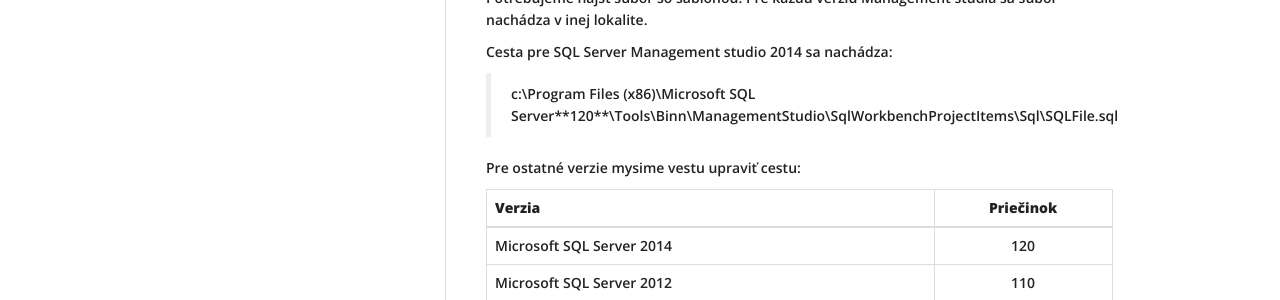
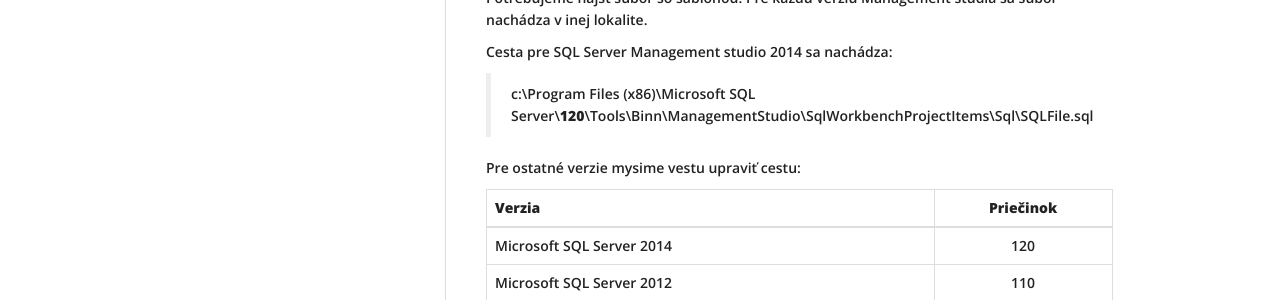
Before and after one commit to zemacik/zemacik.github.io, a Jekyll site: the page built from _posts/2016-02-01-default_newquery_management_studio_content.md, in a window 1280 px wide. Shown: the part 717-1017 px from the top of the page. Built offline with Jekyll 4.4.1, drawn with Linux system fonts in a browser that asks for light colours; nearby versions of some CDN libraries.

```diff
--- a/_posts/2016-02-01-default_newquery_management_studio_content.md
+++ b/_posts/2016-02-01-default_newquery_management_studio_content.md
@@ -39,7 +39,7 @@ Potrebujeme nájsť súbor so šablónou. Pre každú verziu Management studia s
 
 Cesta pre SQL Server Management studio 2014 sa nachádza:
 
-> c:\Program Files (x86)\Microsoft SQL Server\**120**\Tools\Binn\ManagementStudio\SqlWorkbenchProjectItems\Sql\SQLFile.sql
+> c:\Program Files (x86)\Microsoft SQL Server\\**120**\Tools\Binn\ManagementStudio\SqlWorkbenchProjectItems\Sql\SQLFile.sql
 
 Pre ostatné verzie mysime vestu upraviť cestu:
 
```
